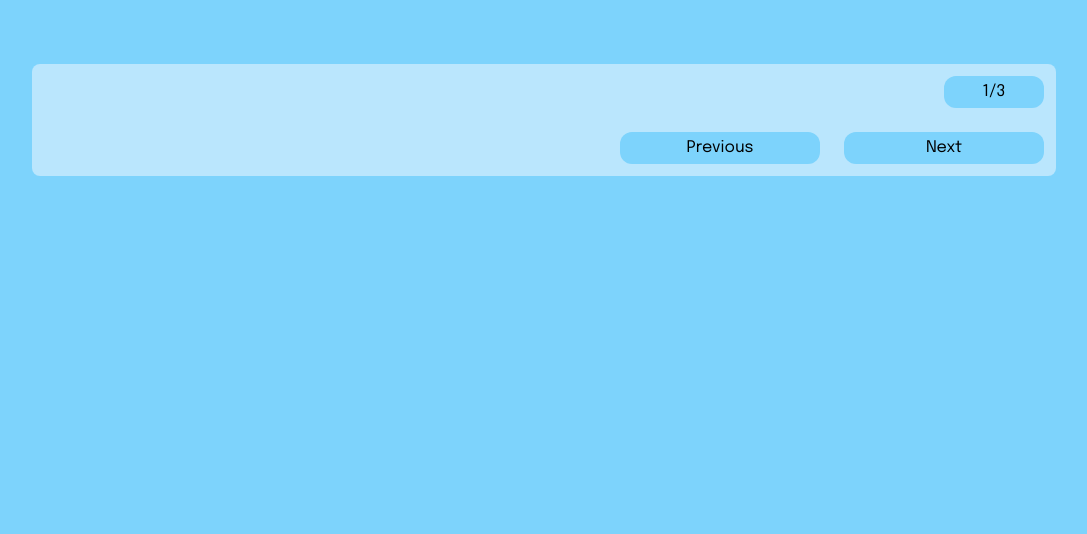
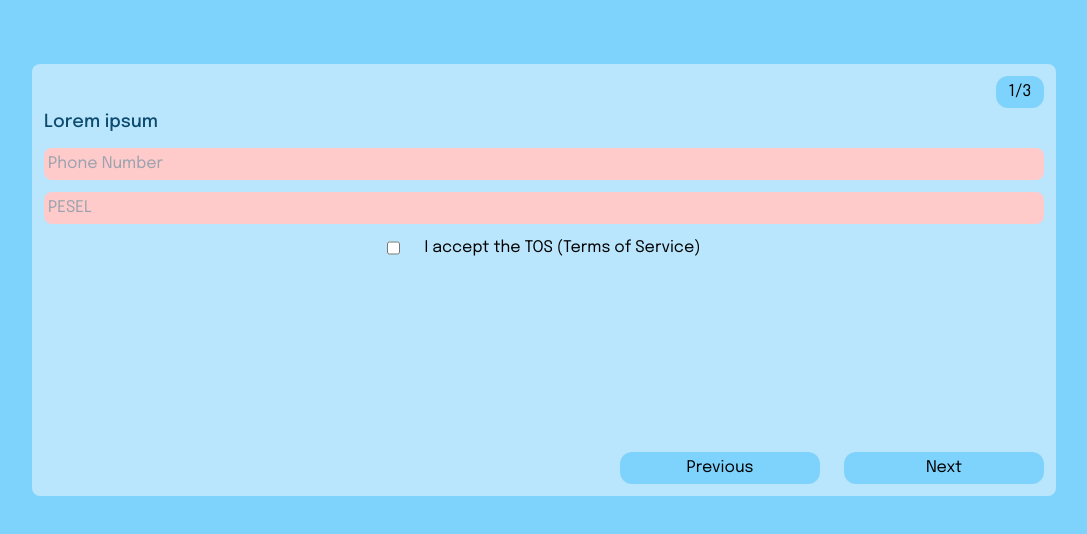
Before and after one commit to maciejszaman/staz, a React (Create React App) app: page /3 in a window 1280 px wide. Both pictures are taken after a click on the button "Next". Shown: the top 534 px of the page, without its empty margins (96-1183 px from the left). Built offline with nearby package versions, Linux system fonts and the light colour scheme.

Commit message:
14 listopada

```diff
--- a/src/routes/Form/Form.tsx
+++ b/src/routes/Form/Form.tsx
@@ -11,12 +11,12 @@ export const Form = () => {
       <div className="wrapper pt-[5%] pb-[5%] pl-[10%] pr-[10%]">
         <div className="form p-3 flex flex-col bg-sky-200 h-full w-full rounded-lg">
           <div className="rounded-lg flex justify-end">
-            <p className='bg-sky-300 w-[10%] text-center p-1 rounded-xl'>{`${currentPage}/3`}</p>
+            <p className='bg-sky-300 max-w-[10%] min-w-12 text-center p-1 rounded-xl'>{`${currentPage}/3`}</p>
           </div>
             <Pages currentPage={currentPage}/>
           <div className="nav justify-end flex flex-row gap-6 pt-6">
             <button onClick={() => setCurrentPage(currentPage - 1)}className={currentPage !== 0?`bg-sky-300 w-[20%] p-1 rounded-xl`:'bg-sky-300 text-sky-500 pointer-events-none w-[20%] p-1 rounded-xl'}>Previous</button>
-            <button onClick={() => setCurrentPage(currentPage + 1)}className={currentPage !== 3?'bg-sky-300 w-[20%] p-1 rounded-xl':'bg-sky-300 text-sky-500 pointer-events-none w-[20%] p-1 rounded-xl'}>Next</button>
+            <button onClick={() => setCurrentPage(currentPage + 1)}className={currentPage !== 2?'bg-sky-300 w-[20%] p-1 rounded-xl':'bg-sky-300 text-sky-500 pointer-events-none w-[20%] p-1 rounded-xl'}>Next</button>
           </div>
         </div>
       </div>
--- a/src/routes/Form/Pages/Pages.tsx
+++ b/src/routes/Form/Pages/Pages.tsx
@@ -1,65 +1,90 @@
-import React from 'react'
+import React, { useState } from 'react'
 import * as Types from './Pages.types'
 
 export const Pages = ({currentPage}:Types.PagesProps) => {
-    return (
-        () =>  {
-            switch(currentPage) {
-                case 0:
-                    return (<div className="formbody flex flex-col gap-3">
-                    <div className="formheader text-sky-900 font-medium text-lg">
-                        Lorem ipsum
+
+    const [nameValue, setNameValue] = useState("")
+    const [secondNameValue, setSecondNameValue] = useState("")
+    const [usernameValue, setUsernameValue] = useState("")
+    const [emailValue, setEmailValue] = useState("")
+    const [phoneNumberValue, setPhoneNumberValue] = useState("")
+    const [peselValue, setPeselValue] = useState("")
+    const [formLegit, setFormLegit] = useState(false)
+    const [tosAccepted, setTosAccepted] = useState()
+
+    function containsNumbers(str:string) {
+        return /\d/.test(str)
+    }
+
+    function containsOnlyLetters(str:string) {
+        return /^[a-zA-Z]*$/.test(str);
+      }
+
+    function containsOnlyNumbers(str:string) {
+        return /^\d+$/.test(str)
+    }
+
+    function checkIfLegit() {
+        if (nameValue !== "" && !containsNumbers(nameValue) && containsOnlyLetters(nameValue) && secondNameValue !== "" && !containsNumbers(secondNameValue) && containsOnlyLetters(secondNameValue) && usernameValue !== "" && emailValue !== "" && emailValue.includes("@") && !emailValue.includes(" ") && phoneNumberValue !== "" && containsOnlyNumbers(phoneNumberValue) && peselValue !== "" && containsOnlyNumbers(peselValue)){
+        setFormLegit(true)
+    }
+    else setFormLegit(false)
+    }
+
+        if (currentPage === 0){
+            return (
+                    <div className="formbody flex flex-col gap-3 h-[40vh]">
+                        <div className="formheader text-sky-900 font-medium text-lg">
+                            Lorem ipsum
+                        </div>
+                        <div className="inputs">
+                        <form className='flex flex-col gap-3' id="secondPageForm">
+                            <input className={nameValue !== "" && !containsNumbers(nameValue) && containsOnlyLetters(nameValue)  ? 'p-1 rounded-lg' : 'p-1 rounded-lg border-red-500 bg-red-200 text-red-500 '} onChange={(e) => {setNameValue(e.target.value)}} placeholder='Name' value={nameValue} id="name"></input>
+                            <input className={secondNameValue !== "" && !containsNumbers(secondNameValue) && containsOnlyLetters(secondNameValue)  ? 'p-1 rounded-lg' : 'p-1 rounded-lg border-red-500 bg-red-200 text-red-500 '} onChange={(e) => {setSecondNameValue(e.target.value)}} value={secondNameValue} placeholder='Second Name' id="secondName"></input>
+                            <input className={usernameValue !== "" ? 'p-1 rounded-lg' : 'p-1 rounded-lg border-red-500 bg-red-200 text-red-500 '} onChange={(e) => {setUsernameValue(e.target.value)}} placeholder='Username' value={usernameValue} id="username"></input>
+                            <input className={emailValue !== "" && emailValue.includes("@") && !emailValue.includes(" ") ? 'p-1 rounded-lg' : 'p-1 rounded-lg border-red-500 bg-red-200 text-red-500 '} onChange={(e) => {setEmailValue(e.target.value)}} placeholder='E-mail address' id="email" value={emailValue}></input>
+                        </form>
+                        </div>
                     </div>
-                    <div className="inputs flex flex-col gap-3">
-                        <input className='p-1 rounded-lg' placeholder='Name'></input>
-                        <input className='p-1 rounded-lg' placeholder='Name'></input>
-                        <input className='p-1 rounded-lg' placeholder='Name'></input>
-                        <input className='p-1 rounded-lg' placeholder='Name'></input>
+            )
+
+                }
+                if (currentPage === 1){
+                    return (
+                    <div className="formbody flex flex-col gap-3 h-[40vh]">
+                        <div className="formheader text-sky-900 font-medium text-lg">
+                            Lorem ipsum
+                        </div>
+                        <div className="inputs" id="secondPageForm">
+                            <form className='flex flex-col gap-3' onSubmit={() => checkIfLegit()}>
+                                <input className={phoneNumberValue !== "" && containsOnlyNumbers(phoneNumberValue) ? 'p-1 rounded-lg' : 'p-1 rounded-lg border-red-500 bg-red-200 text-red-500 '} onChange={(e) => {setPhoneNumberValue(e.target.value)}} placeholder='Phone Number' value={phoneNumberValue}></input>
+                                <input className={peselValue !== "" && containsOnlyNumbers(peselValue) ?'p-1 rounded-lg' : 'p-1 rounded-lg border-red-500 bg-red-200 text-red-500'} onChange={(e) => {setPeselValue(e.target.value)}} placeholder='PESEL' value={peselValue}></input>
+                                <div className="tos flex flex-row justify-center gap-6">
+                                    <input value={tosAccepted} className='p-1 rounded-lg' type="checkbox" placeholder='Name'></input>
+                                    <span>I accept the TOS (Terms of Service)</span>
+                                </div>
+                            </form>
+                        </div>
                     </div>
-                    </div>)
-                case 1:
-                    return (<div className="formbody flex flex-col gap-3">
-                    <div className="formheader text-sky-900 font-medium text-lg">
-                        Lorem ipsum
+                    )
+
+                }
+                if (currentPage === 2){
+                    return (
+                    <div className="formbody flex flex-col gap-3 h-[40vh]">
+                        <div className="formheader text-sky-900 font-medium text-lg">
+                            Lorem ipsum
+                        </div>
+                        <div className="inputs flex flex-col gap-3">
+                            <p>{nameValue}</p>
+                            <p>{secondNameValue}</p>
+                            <p>{emailValue}</p>
+                            <p>{usernameValue}</p>
+                            <p>{phoneNumberValue}</p>
+                            <p>{peselValue}</p>
+                        </div>
                     </div>
-                    <div className="inputs flex flex-col gap-3">
-                        <input className='p-1 rounded-lg' placeholder='Name'></input>
-                        <input className='p-1 rounded-lg' placeholder='Name'></input>
-                        <input className='p-1 rounded-lg' placeholder='Name'></input>
-                    </div>
-                    </div>)
-                case 2:
-                    return (<div className="formbody flex flex-col gap-3">
-                    <div className="formheader text-sky-900 font-medium text-lg">
-                        Lorem ipsum
-                    </div>
-                    <div className="inputs flex flex-col gap-3">
-                        <input className='p-1 rounded-lg' placeholder='Name'></input>
-                        <input className='p-1 rounded-lg' placeholder='Name'></input>
-                    </div>
-                    </div>)
-                case 3:
-                    return (<div className="formbody flex flex-col gap-3">
-                    <div className="formheader text-sky-900 font-medium text-lg">
-                        Lorem ipsum
-                    </div>
-                    <div className="inputs flex flex-col gap-3">
-                        <input className='p-1 rounded-lg' placeholder='Name'></input>
-                    </div>
-                    </div>)
-                default:
-                    return (<div className="formbody flex flex-col gap-3">
-                    <div className="formheader text-sky-900 font-medium text-lg">
-                        Lorem ipsum
-                    </div>
-                    <div className="inputs flex flex-col gap-3">
-                        <input className='p-1 rounded-lg' placeholder='Name'></input>
-                        <input className='p-1 rounded-lg' placeholder='Name'></input>
-                        <input className='p-1 rounded-lg' placeholder='Name'></input>
-                        <input className='p-1 rounded-lg' placeholder='Name'></input>
-                    </div>
-                    </div>)
-                }}
-                 )
-
+                    )
+                }
+                else return <></>
 }
```
Also changed, not shown: src/routes/Form/Pages/huje.tsx (deleted).
